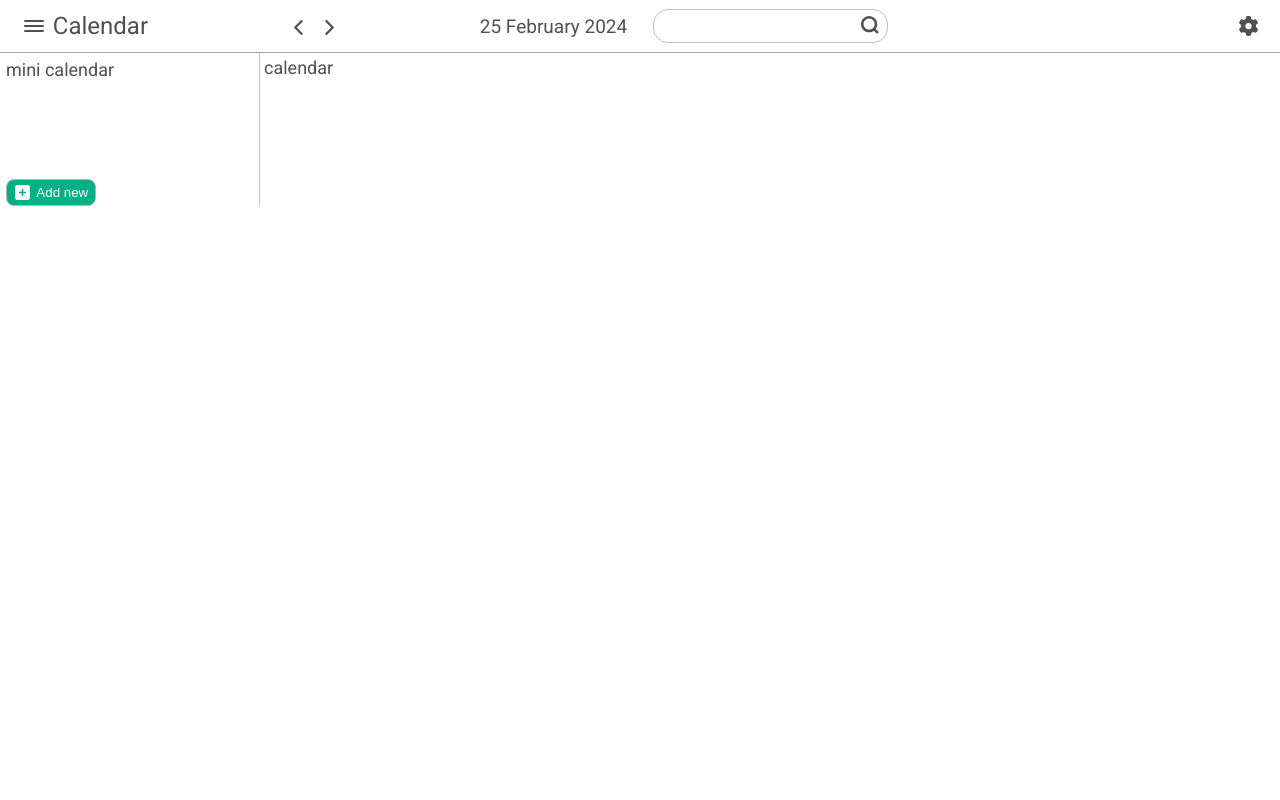
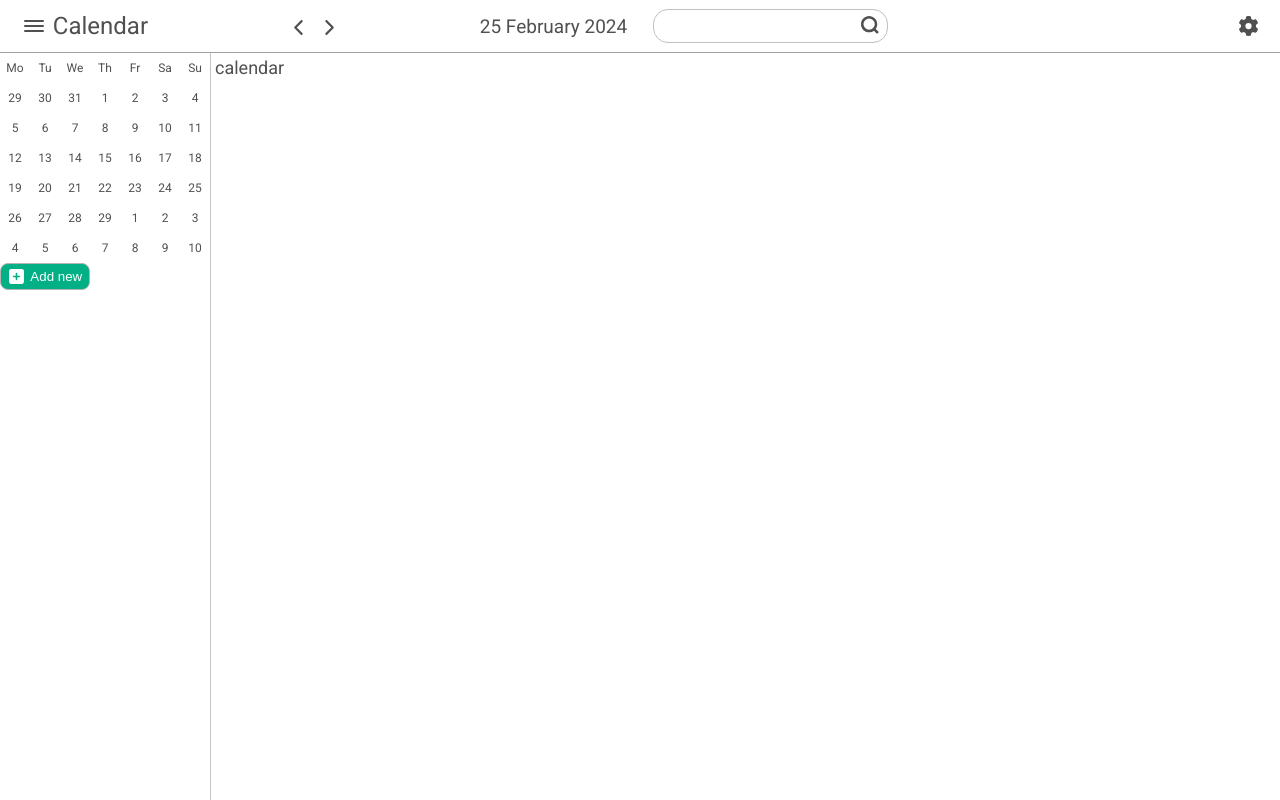
Before and after one commit to Litenoo/VueCalendar, a Vue app: page / in a window 1280 px wide. Built offline with nearby package versions, Linux system fonts and the light colour scheme.

Commit message:
Added calendar notation mechanism

```diff
--- a/src/App.vue
+++ b/src/App.vue
@@ -18,9 +18,10 @@ import Calendar from './components/Calendar.vue'
 #mainContent {
   display: flex;
   flex-direction: row;
-  /* height: 100%; something wrong here :P*/
+  height: 100%;
 }
 #app{
   height: 100vh;
+  overflow: hidden;
 }
 </style>
--- a/src/components/LeftBar.vue
+++ b/src/components/LeftBar.vue
@@ -12,9 +12,7 @@ import ManageTab from './leftBar/ManageTab.vue'
 
 <style>
 #leftBar{
-  box-sizing: border-box;
   border-right: 1px solid #c4c4c4;
-  padding: 6px 0px 0px 6px ;
-  flex: 3;
+  width: 210px;
 }
 </style>
--- a/src/components/icons/Bars.vue
+++ b/src/components/icons/Bars.vue
@@ -1,5 +1,10 @@
+<script setup>
+  import { ref } from 'vue';
+  const fillColor = ref('#505050')
+</script>
+
 <template>
-  <svg fill="#505050" width="22" height="22" xmlns="http://www.w3.org/2000/svg" >
+  <svg :fill="fillColor" width="22" height="22" xmlns="http://www.w3.org/2000/svg" >
     <g id="SVGRepo_bgCarrier" stroke-width="0"></g>
     <g id="SVGRepo_tracerCarrier" stroke-linecap="round" stroke-linejoin="round"></g>
     <g id="SVGRepo_iconCarrier">
--- a/src/components/icons/Gear.vue
+++ b/src/components/icons/Gear.vue
@@ -1,5 +1,10 @@
+<script setup>
+  import { ref } from 'vue';
+  const fillColor = ref('#505050')
+</script>
+
 <template>
-  <svg xmlns="http://www.w3.org/2000/svg" viewBox="0 0 512 512" width="25" height="20" fill="#505050">
+  <svg xmlns="http://www.w3.org/2000/svg" viewBox="0 0 512 512" width="25" height="20" :fill="fillColor">
     <path
       d="M495.9 166.6c3.2 8.7 .5 18.4-6.4 24.6l-43.3 39.4c1.1 8.3 1.7 16.8 1.7 25.4s-.6 17.1-1.7 25.4l43.3 39.4c6.9 6.2 9.6 15.9 6.4 24.6c-4.4 11.9-9.7 23.3-15.8 34.3l-4.7 8.1c-6.6 11-14 21.4-22.1 31.2c-5.9 7.2-15.7 9.6-24.5 6.8l-55.7-17.7c-13.4 10.3-28.2 18.9-44 25.4l-12.5 57.1c-2 9.1-9 16.3-18.2 17.8c-13.8 2.3-28 3.5-42.5 3.5s-28.7-1.2-42.5-3.5c-9.2-1.5-16.2-8.7-18.2-17.8l-12.5-57.1c-15.8-6.5-30.6-15.1-44-25.4L83.1 425.9c-8.8 2.8-18.6 .3-24.5-6.8c-8.1-9.8-15.5-20.2-22.1-31.2l-4.7-8.1c-6.1-11-11.4-22.4-15.8-34.3c-3.2-8.7-.5-18.4 6.4-24.6l43.3-39.4C64.6 273.1 64 264.6 64 256s.6-17.1 1.7-25.4L22.4 191.2c-6.9-6.2-9.6-15.9-6.4-24.6c4.4-11.9 9.7-23.3 15.8-34.3l4.7-8.1c6.6-11 14-21.4 22.1-31.2c5.9-7.2 15.7-9.6 24.5-6.8l55.7 17.7c13.4-10.3 28.2-18.9 44-25.4l12.5-57.1c2-9.1 9-16.3 18.2-17.8C227.3 1.2 241.5 0 256 0s28.7 1.2 42.5 3.5c9.2 1.5 16.2 8.7 18.2 17.8l12.5 57.1c15.8 6.5 30.6 15.1 44 25.4l55.7-17.7c8.8-2.8 18.6-.3 24.5 6.8c8.1 9.8 15.5 20.2 22.1 31.2l4.7 8.1c6.1 11 11.4 22.4 15.8 34.3zM256 336a80 80 0 1 0 0-160 80 80 0 1 0 0 160z" />
   </svg>
--- a/src/components/icons/LeftArrow.vue
+++ b/src/components/icons/LeftArrow.vue
@@ -1,5 +1,10 @@
+<script setup>
+  import { ref } from 'vue';
+  const fillColor = ref('#505050')
+</script>
+
 <template>
-  <svg xmlns="http://www.w3.org/2000/svg" viewBox="0 0 320 512" fill="#505050" width="17" height="17" >
+  <svg xmlns="http://www.w3.org/2000/svg" viewBox="0 0 320 512" :fill="fillColor" width="17" height="17" >
     <g id="SVGRepo_bgCarrier" stroke-width="0"></g>
     <g id="SVGRepo_tracerCarrier" stroke-linecap="round" stroke-linejoin="round"></g>
     <g id="SVGRepo_iconCarrier">
--- a/src/components/icons/RightArrow.vue
+++ b/src/components/icons/RightArrow.vue
@@ -1,5 +1,10 @@
+<script setup>
+  import { ref } from 'vue';
+  const fillColor = ref('#505050')
+</script>
+
 <template>
-  <svg xmlns="http://www.w3.org/2000/svg" viewBox="0 0 320 512" fill="#505050" width="17" height="17" >
+  <svg xmlns="http://www.w3.org/2000/svg" viewBox="0 0 320 512" :fill="fillColor" width="17" height="17">
     <g id="SVGRepo_bgCarrier" stroke-width="0"></g>
     <g id="SVGRepo_tracerCarrier" stroke-linecap="round" stroke-linejoin="round"></g>
     <g id="SVGRepo_iconCarrier">
@@ -8,7 +13,3 @@
     </g>
   </svg>
 </template>
-
-<style>
-
-</style>
--- a/src/components/leftBar/MiniCalendar.vue
+++ b/src/components/leftBar/MiniCalendar.vue
@@ -1,17 +1,78 @@
 <script setup>
+const weekDays = ['Mo', 'Tu', 'We', 'Th', 'Fr', 'Sa', 'Su'];
 
+function createCalendar(year, month) {
+
+  function getTotalDays(year, month) {
+    const lastDay = new Date(year, month, 0);
+    return lastDay.getDate();
+  }
+
+  const calendar = [];
+  const monthLength = getTotalDays(year, month);
+  let beforeMonthLength = getTotalDays(year, month - 1);
+
+  const currentDate = new Date();
+  currentDate.setDate(1);
+  let startDay = currentDate.getDay();
+
+  for(let i = 0; i < startDay - 1 ; startDay--, beforeMonthLength--){
+    calendar.unshift(beforeMonthLength);
+  }
+  for(let i = 1; i <= monthLength; i++){
+    calendar.push(i);
+  }
+  let i = 1;
+  while(calendar.length < 42){
+    calendar.push(i);
+    i++;
+  }
+  return calendar;
+}
+
+let calendar = createCalendar(2024,2);
 </script>
 
 <template>
   <div id="miniCalendar">
-    mini calendar
+    <div id="weekDays"><span v-for="weekDay in weekDays" class="miniDay">{{ weekDay }}</span></div>
+    <div id="miniDays"><span v-for="day in calendar" class="miniDay">{{ day }}</span></div>
   </div>
 </template>
 
 <style>
-#miniCalendar{
+#weekDays{
+  display: flex;
+  width: 100%;
+}
+#miniCalendar {
   width: 100%;
   min-height: 120px;
 
 }
+
+#miniDays {
+  display: flex;
+  flex-wrap: wrap;
+  width: 210px;
+  margin: none;
+}
+
+.miniDay {
+  /* It's now possible to hoover between two days. Resolve that problem. */
+  /* And make it a little bit wider. So the padding will be ~12px */
+  background-color: #ffffff;
+  margin: none;
+  padding: 8px 0px 8px 0px;
+  font-size: 12px;
+  width: 30px;
+  transition: 0.4s;
+  border-radius: 100%;
+  text-align: center;
+}
+.miniDay:hover{
+  background-color: #f1f1f1;
+  cursor: pointer;
+  transition: 0.2s;
+}
 </style>
--- a/src/components/topBar/Brand.vue
+++ b/src/components/topBar/Brand.vue
@@ -33,13 +33,13 @@ function hideLeftBar() {
 
 .topOption:hover {
   padding: 5px;
-  background-color: #d3d3d3;
+  background-color: #f1f1f1;
   cursor: pointer;
   border-radius: 16px;
 }
 .topOption:active {
   transition: 0.06s;
-  background-color: #c4c4c4;
+  background-color: #e6e6e6;
   border-radius: 20px;
 }
 </style>
--- a/src/components/topBar/Nav.vue
+++ b/src/components/topBar/Nav.vue
@@ -29,13 +29,13 @@ const selectedDate = ref('25 February 2024')
 }
 .topBtn:hover {
   transition: 0.1s;
-  background-color: #d3d3d3;
+  background-color: #f1f1f1;
   cursor: pointer;
   border-radius: 12px;
 }
 .topBtn:active {
   transition: 0.1s;
-  background-color: #c4c4c4;
+  background-color: #e6e6e6;
   cursor: pointer;
   border-radius: 14px;
 }
```
